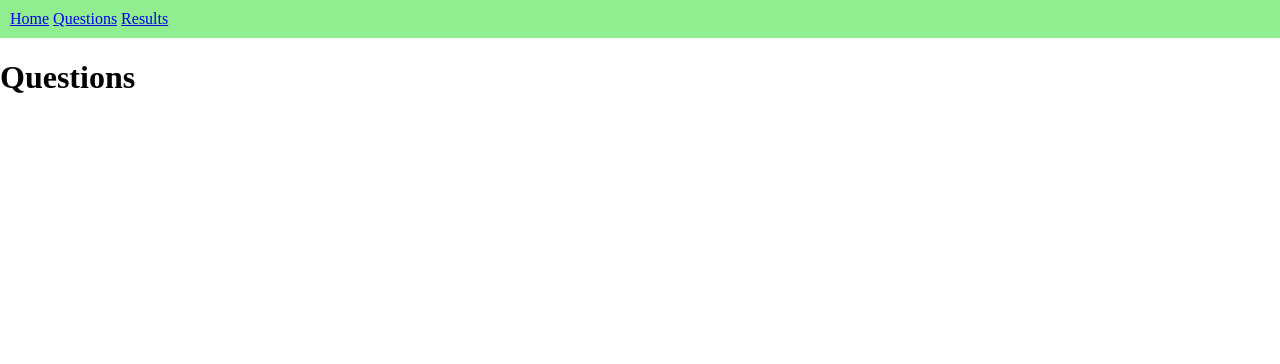
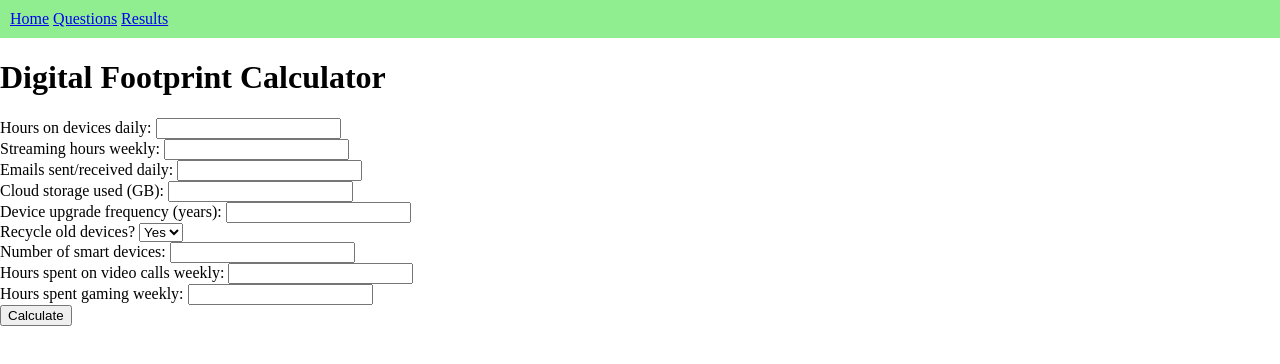
Before and after one commit to An0maly404/Green-It-Project, a plain HTML site: page frontend/pages/questions.html in a window 1280 px wide. Drawn offline with Linux system fonts and the light colour scheme.

Commit message:
questions + js

```diff
--- a/frontend/pages/questions.html
+++ b/frontend/pages/questions.html
@@ -14,6 +14,82 @@
             <a href="results.html">Results</a>
         </nav>
     </header>
-    <h1>Questions</h1>
+    <h1>Digital Footprint Calculator</h1>
+
+    <form id="footprint-form">
+        <label for="device-hours">Hours on devices daily:</label>
+        <input type="number" id="device-hours" min="0" required><br>
+
+        <label for="streaming-hours">Streaming hours weekly:</label>
+        <input type="number" id="streaming-hours" min="0" required><br>
+
+        <label for="emails">Emails sent/received daily:</label>
+        <input type="number" id="emails" min="0" required><br>
+
+        <label for="cloud-storage">Cloud storage used (GB):</label>
+        <input type="number" id="cloud-storage" min="0" required><br>
+
+        <label for="upgrade-years">Device upgrade frequency (years):</label>
+        <input type="number" id="upgrade-years" min="1" required><br>
+
+        <label for="recycle">Recycle old devices?</label>
+        <select id="recycle" required>
+            <option value="yes">Yes</option>
+            <option value="no">No</option>
+        </select><br>
+
+        <label for="smart-devices">Number of smart devices:</label>
+        <input type="number" id="smart-devices" min="0" required><br>
+
+        <label for="video-calls">Hours spent on video calls weekly:</label>
+        <input type="number" id="video-calls" min="0" required><br>
+
+        <label for="gaming-hours">Hours spent gaming weekly:</label>
+        <input type="number" id="gaming-hours" min="0" required><br>
+
+        <button type="button" onclick="calculateFootprint()">Calculate</button>
+    </form>
+
+    <div id="result"></div>
+
+    <script>
+        function calculateFootprint() {
+            const deviceHours = parseInt(document.getElementById('device-hours').value);
+            const streamingHours = parseInt(document.getElementById('streaming-hours').value);
+            const emails = parseInt(document.getElementById('emails').value);
+            const cloudStorage = parseInt(document.getElementById('cloud-storage').value);
+            const upgradeYears = parseInt(document.getElementById('upgrade-years').value);
+            const recycle = document.getElementById('recycle').value;
+            const smartDevices = parseInt(document.getElementById('smart-devices').value);
+            const videoCalls = parseInt(document.getElementById('video-calls').value);
+            const gamingHours = parseInt(document.getElementById('gaming-hours').value);
+
+            // CO₂ emissions factors (in kg CO₂ per unit)
+            const CO2_PER_DEVICE_HOUR = 0.05; // Average emissions per hour of device usage
+            const CO2_PER_STREAMING_HOUR = 0.3; // Streaming video (HD)
+            const CO2_PER_EMAIL = 0.004; // Sending/receiving an email
+            const CO2_PER_GB_CLOUD = 0.02; // Cloud storage per GB
+            const CO2_PER_SMART_DEVICE = 50; // Manufacturing and usage per smart device
+            const CO2_PER_VIDEO_CALL_HOUR = 0.1; // Video call per hour
+            const CO2_PER_GAMING_HOUR = 0.2; // Gaming per hour
+            const CO2_DEVICE_UPGRADE = 200; // Device manufacturing emissions
+
+            // Calculate footprint
+            let footprint = 0;
+            footprint += deviceHours * 365 * CO2_PER_DEVICE_HOUR; // Daily device usage
+            footprint += streamingHours * 52 * CO2_PER_STREAMING_HOUR; // Weekly streaming
+            footprint += emails * 365 * CO2_PER_EMAIL; // Daily emails
+            footprint += cloudStorage * CO2_PER_GB_CLOUD; // Cloud storage
+            footprint += (CO2_DEVICE_UPGRADE / upgradeYears); // Device upgrade frequency
+            footprint += recycle === 'no' ? 20 : 0; // Recycling impact
+            footprint += smartDevices * CO2_PER_SMART_DEVICE; // Smart devices
+            footprint += videoCalls * 52 * CO2_PER_VIDEO_CALL_HOUR; // Weekly video calls
+            footprint += gamingHours * 52 * CO2_PER_GAMING_HOUR; // Weekly gaming
+
+            // Display result
+            const resultDiv = document.getElementById('result');
+            resultDiv.innerHTML = `<h2>Your Annual Digital Footprint: ${footprint.toFixed(2)} kg CO₂</h2>`;
+        }
+    </script>
 </body>
 </html>
```
